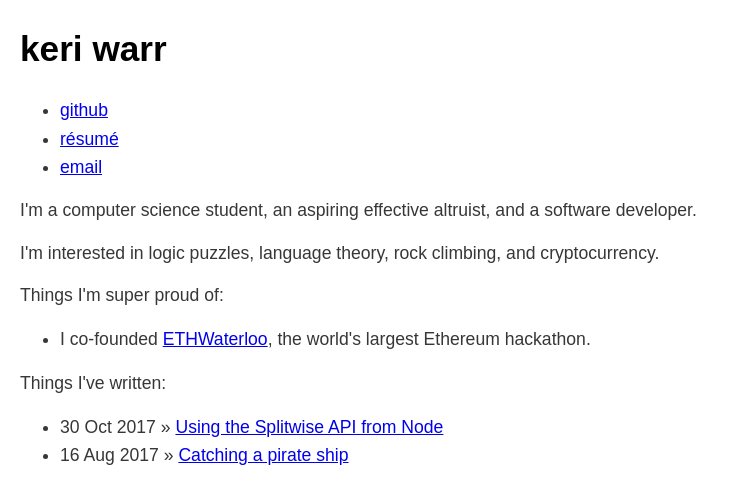
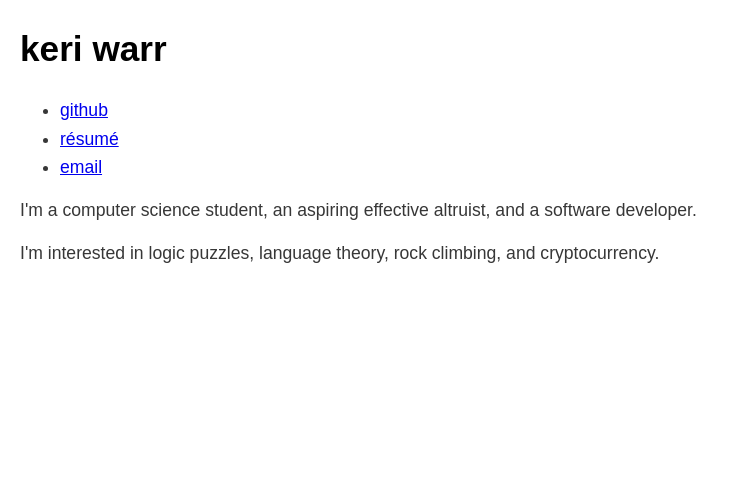
Before and after one commit to keriwarr/keriwarr.github.io, a Jekyll site: the page built from index.html, in a window 1280 px wide. Shown: the top 504 px of the page, without its empty margins (0-736 px from the left). Built offline with Jekyll 4.4.1, drawn with Linux system fonts in a browser that asks for light colours.

Commit message:
Update index.html

```diff
--- a/index.html
+++ b/index.html
@@ -17,14 +17,4 @@ title:  keri warr
     </ul>
     <p>I'm a computer science student, an aspiring effective altruist, and a software developer.</p>
     <p>I'm interested in logic puzzles, language theory, rock climbing, and cryptocurrency.</p>
-    <p>Things I'm super proud of:</p>
-    <ul>
-        <li>I co-founded <a href="https://ethwaterloo.com">ETHWaterloo</a>, the world's largest Ethereum hackathon.</li>
-    </ul></body>
-    <p>Things I've written:</p>
-    <ul>
-      {% for post in site.posts %}
-        <li><span>{{ post.date | date_to_string }}</span> &raquo; <a href="{{ post.url }}">{{ post.title }}</a></li>
-      {% endfor %}
-    </ul>
 </div>
```
